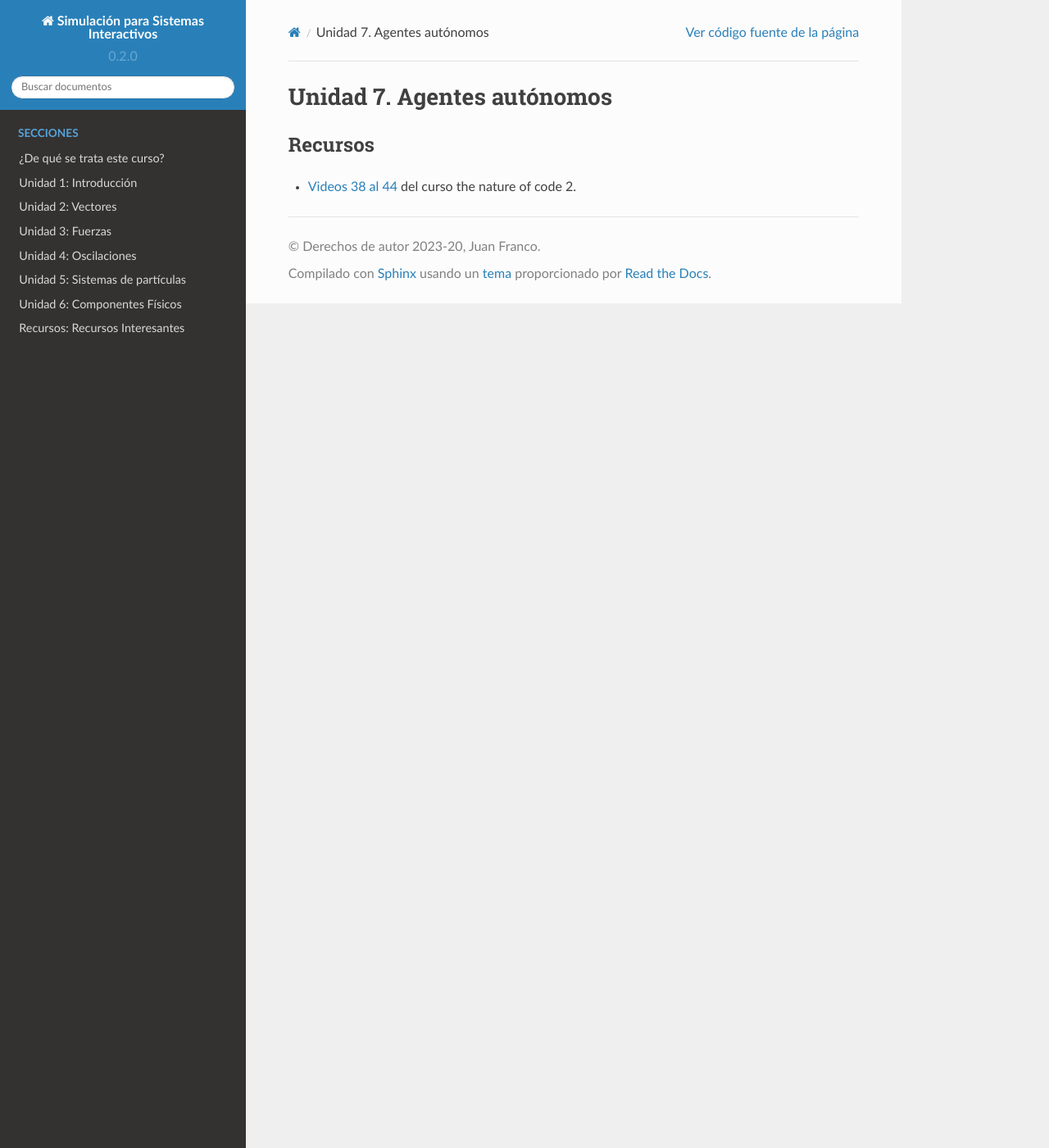
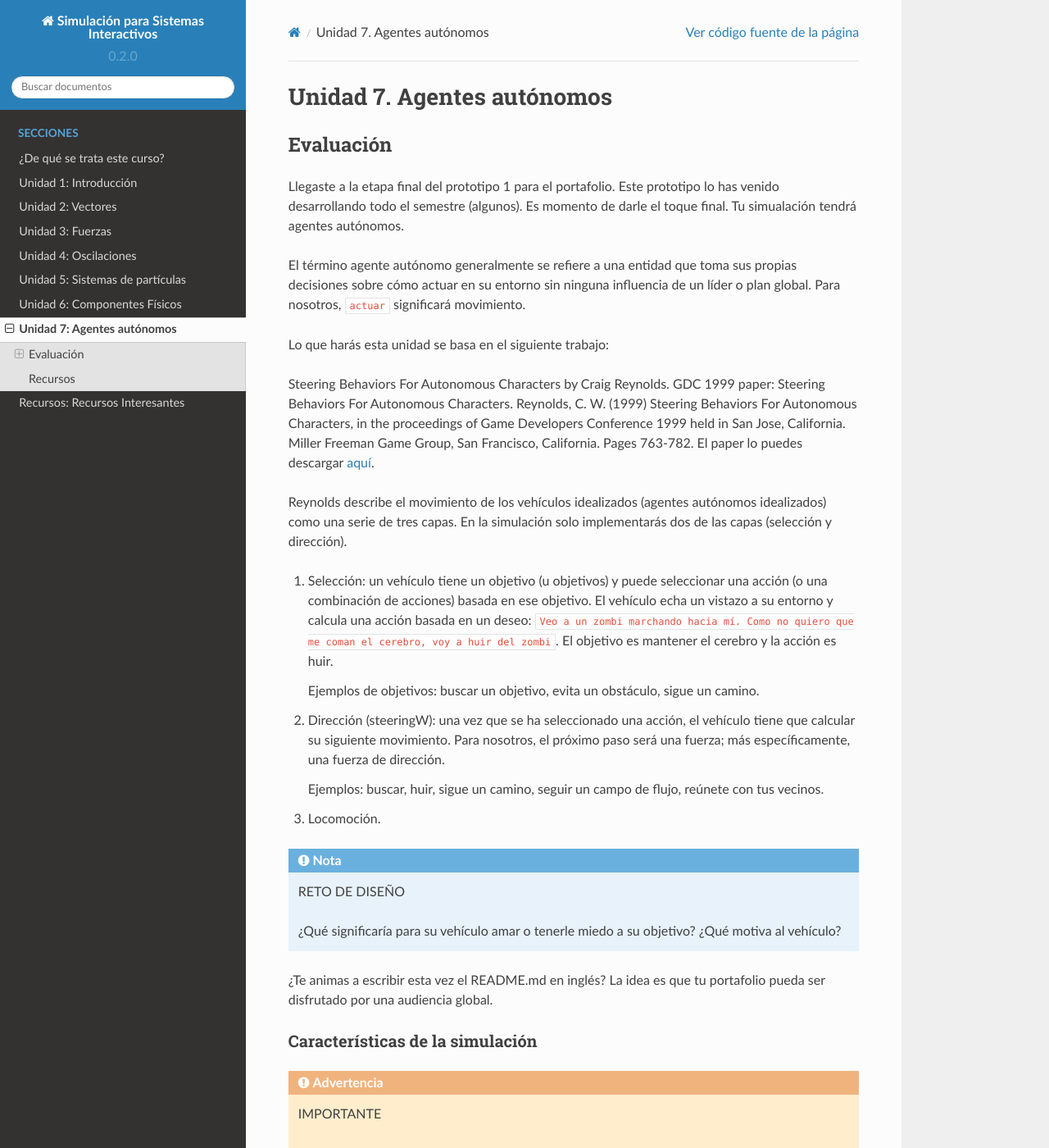
Before and after one commit to mgarcial/SimulacionInteractivos, a Sphinx documentation site: the page built from docs/_unidad7/unidad7.rst, in a window 1280 px wide and 1400 px high. Shown: the whole window at 82% size. Built offline with Sphinx 7.4.7 and the Read the Docs theme 2.0.0, drawn with Linux system fonts in a browser that asks for light colours; some of the changed text lies outside the part shown.

Commit message:
Add unit7

```diff
--- a/docs/_unidad7/unidad7.rst
+++ b/docs/_unidad7/unidad7.rst
@@ -1,8 +1,86 @@
 Unidad 7. Agentes autónomos
 =======================================
+
+Evaluación
+-----------
+
+Llegaste a la etapa final del prototipo 1 para el portafolio. Este
+prototipo lo has venido desarrollando todo el semestre (algunos). Es
+momento de darle el toque final. Tu simualación tendrá agentes autónomos.
+
+El término agente autónomo generalmente se refiere a una entidad que toma
+sus propias decisiones sobre cómo actuar en su entorno sin ninguna influencia
+de un líder o plan global. Para nosotros, ``actuar`` significará movimiento.
+
+Lo que harás esta unidad se basa en el siguiente trabajo:
+
+Steering Behaviors For Autonomous Characters by Craig Reynolds. GDC 1999 paper:
+Steering Behaviors For Autonomous Characters.
+Reynolds, C. W. (1999) Steering Behaviors For Autonomous Characters, in the
+proceedings of Game Developers Conference 1999 held in San Jose, California.
+Miller Freeman Game Group, San Francisco, California. Pages 763-782. El paper
+lo puedes descargar
+`aquí <https://github.com/juanferfranco/BookCodeSimCourse/files/11272755/gdc99steer.pdf>`__.
+
+Reynolds describe el movimiento de los vehículos idealizados (agentes autónomos
+idealizados) como una serie de tres capas. En la simulación solo implementarás dos
+de las capas (selección y dirección).
+
+1. Selección: un vehículo tiene un objetivo (u objetivos) y puede seleccionar
+   una acción (o una combinación de acciones) basada en ese objetivo.
+   El vehículo echa un vistazo a su entorno y calcula una acción basada en un
+   deseo: ``Veo a un zombi marchando hacia mí. Como no quiero que me coman el
+   cerebro, voy a huir del zombi``. El objetivo es mantener el cerebro y la
+   acción es huir.
+
+   Ejemplos de objetivos: buscar un objetivo, evita un obstáculo, sigue un camino.
+
+2. Dirección (steeringW): una vez que se ha seleccionado una acción, el vehículo
+   tiene que calcular su siguiente movimiento. Para nosotros, el próximo paso será una
+   fuerza; más específicamente, una fuerza de dirección.
+
+   Ejemplos: buscar, huir, sigue un camino, seguir un campo de flujo, reúnete con
+   tus vecinos.
+
+3. Locomoción.
+
+.. note:: RETO DE DISEÑO
+
+  ¿Qué significaría para su vehículo amar o tenerle miedo a su objetivo?
+  ¿Qué motiva al vehículo?
+
+
+¿Te animas a escribir esta vez el README.md en inglés? La idea es que
+tu portafolio pueda ser disfrutado por una audiencia global.
+
+Características de la simulación
+**********************************
+
+.. warning:: IMPORTANTE
+
+  Lee el texto guía. Allí encontrarás el soporte conceptual y EJEMPLOS
+  que te servirán de inspiración.
+
+  Ten presente que para llegar a implementar las características
+  que te pido necesitarás familiarizarte con todo el material del
+  texto guía. Te recomiendo entonces que bajes el repositorio de código
+  del libro, experimentes con los ejemplos, los apropies y luego
+  los apliques a tu simulación.
+
+* Crea una simulación de flocking donde todos los parámetros
+  (peso de separación, peso de cohesión, peso de alineación, fuerza máxima,
+  velocidad máxima) cambian con el tiempo. Podrían ser controlados por el
+  ruido de Perlin o por la interacción del usuario mediante sliders.
+
+* Diseña una criatura con tantos comportamientos de dirección (steering) como
+  sea razonable. Piensa en maneras de variar los pesos de estos comportamientos
+  para que se puedan combinar en tiempo real. ¿Cómo se establecen los
+  pesos iniciales? ¿Qué reglas determinan cómo cambian los pesos con el tiempo?
 
 Recursos
 ----------------------
 
+* El libro guía tiene ejemplos de cada una de las cosas
+  que te pido. Puedes consultar `aquí <https://natureofcodeunity.com/chaptersix.html>`__.
 * `Videos 38 al 44 <https://youtube.com/playlist?list=PLRqwX-V7Uu6ZV4yEcW3uDwOgGXKUUsPOM>`__
   del curso the nature of code 2.
--- a/docs/index.rst
+++ b/docs/index.rst
@@ -19,6 +19,5 @@ Créditos y horas totales del curso: 2 créditos - 96 horas totales
    Unidad 4: Oscilaciones <_unidad4/unidad4>
    Unidad 5: Sistemas de partículas <_unidad5/unidad5>
    Unidad 6: Componentes Físicos <_unidad6/unidad6>
+   Unidad 7: Agentes autónomos <_unidad7/unidad7>
    Recursos: Recursos Interesantes <_recursos/recursos>
-..
-   Unidad 7: Agentes autónomos <_unidad7/unidad7>
```
